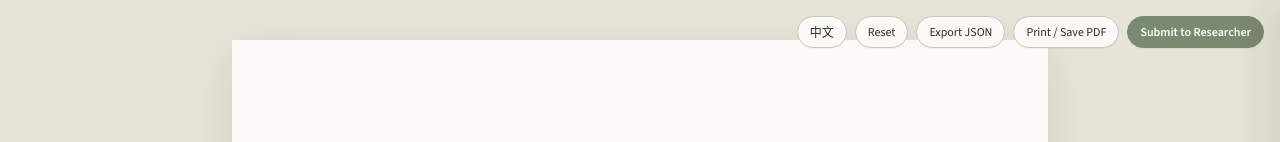
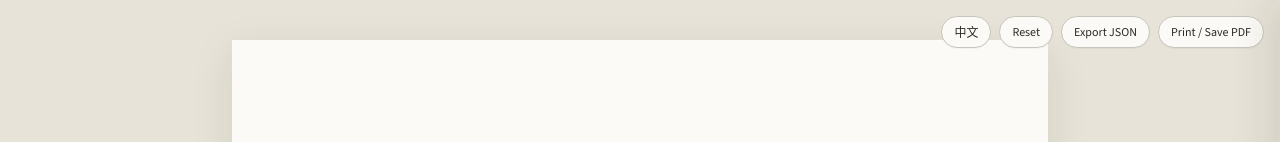
Before and after one commit to christinekw/christinekw.journeymapcollect.io, a website: page index.html in a window 1280 px wide. Shown: the top 142 px of the page. Drawn offline with nearby package versions, Linux system fonts and the light colour scheme.

Commit message:
commented the submiit button

```diff
--- a/index.html
+++ b/index.html
@@ -1010,7 +1010,7 @@
   <button id="btn-reset" class="danger" title="Clear all participant input" data-i18n="btn.reset">Reset</button>
   <button id="btn-export" title="Download all data as JSON" data-i18n="btn.export">Export JSON</button>
   <button id="btn-print" title="Print or save as PDF" data-i18n="btn.print">Print / Save PDF</button>
-  <button id="btn-submit" class="submit" title="Send your journey map to the researcher" data-i18n="btn.submit">Submit to Researcher</button>
+  <!-- <button id="btn-submit" class="submit" title="Send your journey map to the researcher" data-i18n="btn.submit">Submit to Researcher</button> -->
 </div>
 <div class="hint" id="hint" data-i18n="hint.default">Draw the curve · drag the dividers to set each stage's interval · click a stage for details</div>
 
```
